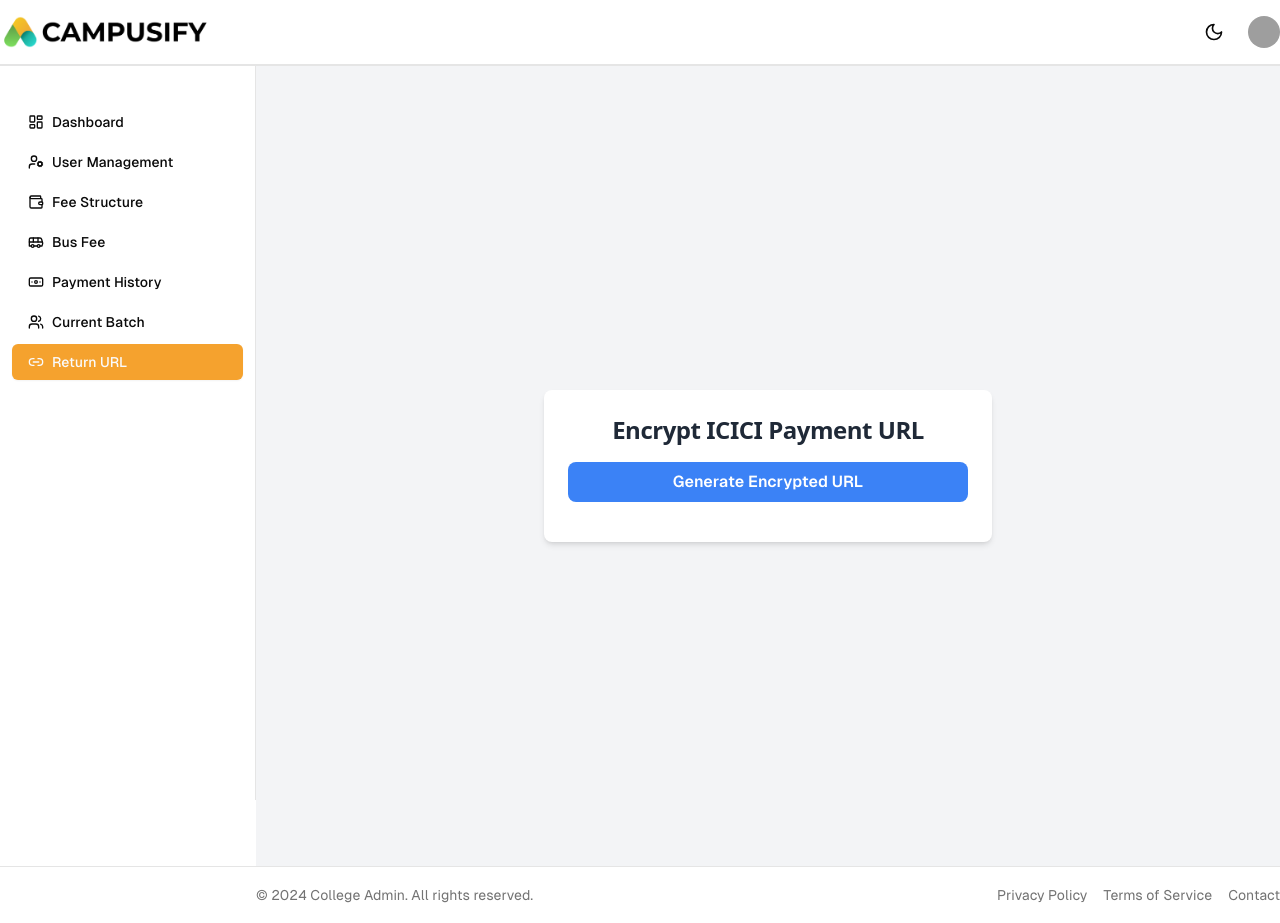
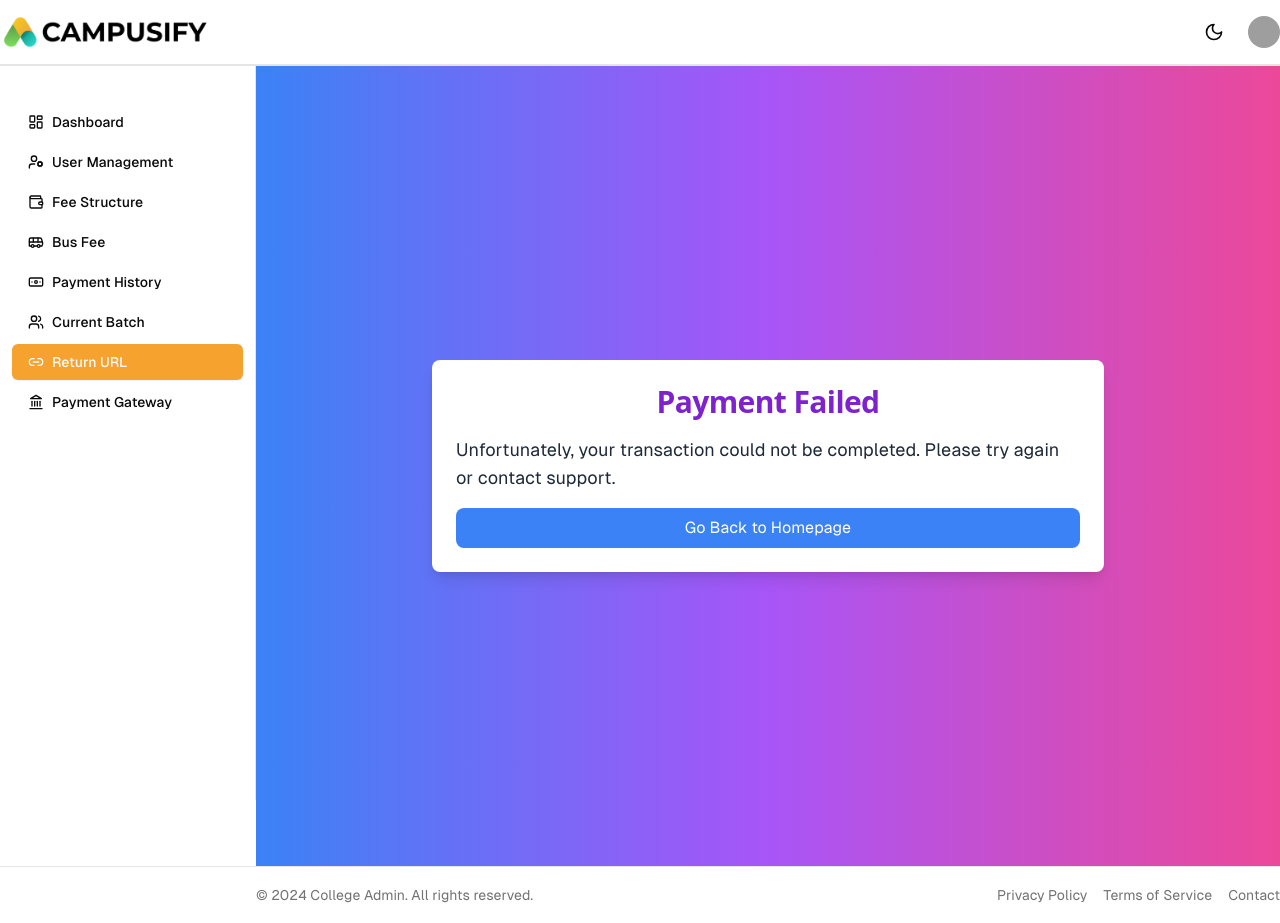
Before and after one commit to code-with-praveen143/payments-dashboard, a Next.js app in the folder Client/: page /dashboard/return-url in a window 1280 px wide. Built offline with nearby package versions, Linux system fonts and the light colour scheme; sample sign-in values are in the browser's storage; grey boxes are pictures that could not be loaded.

Commit message:
updated payments

```diff
--- a/Client/src/app/dashboard/components/sidebar.tsx
+++ b/Client/src/app/dashboard/components/sidebar.tsx
@@ -6,7 +6,7 @@ import { usePathname } from "next/navigation";
 import { cn } from "@/lib/utils";
 import { Button } from "@/components/ui/button";
 import { ScrollArea } from "@/components/ui/scroll-area";
-import { Bus, LayoutDashboard, UserCog, Wallet, Users, Banknote, Link2 } from 'lucide-react';
+import { Bus, LayoutDashboard, UserCog, Wallet, Users, Banknote, Link2, Landmark } from 'lucide-react';
 
 const sidebarNavItems = [
   {
@@ -48,6 +48,11 @@ const sidebarNavItems = [
     title: "Return URL",
     href: "/dashboard/return-url",
     icon: Link2,
+  },
+  {
+    title: "Payment Gateway",
+    href: "/dashboard/payment-gateway",
+    icon: Landmark,
   }
 ];
 
--- a/Client/src/app/dashboard/components/user-nav.tsx
+++ b/Client/src/app/dashboard/components/user-nav.tsx
@@ -5,7 +5,7 @@ import { useTheme } from "next-themes";
 import { usePathname, useRouter } from "next/navigation";
 import Link from "next/link";
 import Image from "next/image";
-import { LayoutDashboard, UserCog, CalendarRange, Bus, Users, Banknote,Link2 } from 'lucide-react';
+import { LayoutDashboard, UserCog, CalendarRange, Bus, Users, Banknote,Link2,Landmark } from 'lucide-react';
 
 import { Avatar, AvatarFallback, AvatarImage } from "@/components/ui/avatar";
 import { Button } from "@/components/ui/button";
@@ -62,6 +62,11 @@ const allNavItems = [
     title: "Return URL",
     href: "/dashboard/return-url",
     icon: Link2,
+  },
+  {
+    title: "Payment Gateway",
+    href: "/dashboard/payment-gateway",
+    icon: Landmark,
   }
 ];
 
--- /dev/null
+++ b/Client/src/app/dashboard/payment-gateway/page.tsx
@@ -0,0 +1,66 @@
+"use client";
+import { useState } from 'react';
+
+export default function EncryptURL() {
+  const [encryptedURL, setEncryptedURL] = useState('');
+  const [loading, setLoading] = useState(false);
+
+  const generateEncryptedURL = async () => {
+    setLoading(true);
+    const requestBody = {
+      merchantID: '386949',
+      mandatoryFields: '123456|11|100',
+      optionalFields: '',
+      returnURL: 'https://khit.campusify.io/dashboard/return-url',
+      referenceNo: '123456',
+      subMerchantID: '11',
+      transactionAmount: '100',
+      payMode: '9',
+    };
+
+    try {
+      const response = await fetch('http://localhost:5000/api/encryption/generate', {
+        method: 'POST',
+        headers: { 'Content-Type': 'application/json' },
+        body: JSON.stringify(requestBody),
+      });
+
+      const data = await response.json();
+      setEncryptedURL(data.encryptedURL);
+    } catch (error) {
+      console.error('Failed to generate encrypted URL:', error);
+    } finally {
+      setLoading(false);
+    }
+  };
+
+  return (
+    <div className="flex flex-col items-center justify-center min-h-screen bg-gray-100 p-4">
+      <div className="bg-white shadow-md rounded-lg p-6 w-full max-w-md">
+        <h1 className="text-2xl font-semibold mb-4 text-center text-gray-800">Encrypt ICICI Payment URL</h1>
+        <button
+          onClick={generateEncryptedURL}
+          disabled={loading}
+          className={`w-full py-2 px-4 mb-4 text-white font-semibold rounded-lg focus:outline-none focus:ring-2 focus:ring-offset-2 ${
+            loading ? 'bg-gray-400 cursor-not-allowed' : 'bg-blue-500 hover:bg-blue-600 focus:ring-blue-500'
+          }`}
+        >
+          {loading ? 'Generating...' : 'Generate Encrypted URL'}
+        </button>
+        {encryptedURL && (
+          <div className="text-center">
+            <p className="text-green-700 mb-2 break-all">Encrypted URL Generated Successfully!</p>
+            <a
+              href={encryptedURL}
+              target="_blank"
+              rel="noopener noreferrer"
+              className="inline-block bg-green-500 hover:bg-green-600 text-white font-semibold py-2 px-4 rounded-lg focus:outline-none focus:ring-2 focus:ring-offset-2 focus:ring-green-500"
+            >
+              Proceed to Payment
+            </a>
+          </div>
+        )}
+      </div>
+    </div>
+  );
+}
--- a/Client/src/app/dashboard/return-url/page.tsx
+++ b/Client/src/app/dashboard/return-url/page.tsx
@@ -1,66 +1,30 @@
-"use client";
-import { useState } from 'react';
+'use client'
+import { useSearchParams } from 'next/navigation';
 
-export default function EncryptURL() {
-  const [encryptedURL, setEncryptedURL] = useState('');
-  const [loading, setLoading] = useState(false);
-
-  const generateEncryptedURL = async () => {
-    setLoading(true);
-    const requestBody = {
-      merchantID: '386949',
-      mandatoryFields: '123456|11|100',
-      optionalFields: '',
-      returnURL: 'https://khit.campusify.io/dashboard/return-url',
-      referenceNo: '123456',
-      subMerchantID: '11',
-      transactionAmount: '100',
-      payMode: '9',
-    };
-
-    try {
-      const response = await fetch('http://localhost:5000/api/encryption/generate', {
-        method: 'POST',
-        headers: { 'Content-Type': 'application/json' },
-        body: JSON.stringify(requestBody),
-      });
-
-      const data = await response.json();
-      setEncryptedURL(data.encryptedURL);
-    } catch (error) {
-      console.error('Failed to generate encrypted URL:', error);
-    } finally {
-      setLoading(false);
-    }
-  };
+const ReturnUrl = () => {
+  const searchParams = useSearchParams();
+  const success = searchParams.get('success');
 
   return (
-    <div className="flex flex-col items-center justify-center min-h-screen bg-gray-100 p-4">
-      <div className="bg-white shadow-md rounded-lg p-6 w-full max-w-md">
-        <h1 className="text-2xl font-semibold mb-4 text-center text-gray-800">Encrypt ICICI Payment URL</h1>
-        <button
-          onClick={generateEncryptedURL}
-          disabled={loading}
-          className={`w-full py-2 px-4 mb-4 text-white font-semibold rounded-lg focus:outline-none focus:ring-2 focus:ring-offset-2 ${
-            loading ? 'bg-gray-400 cursor-not-allowed' : 'bg-blue-500 hover:bg-blue-600 focus:ring-blue-500'
-          }`}
+    <div className="min-h-screen flex items-center justify-center bg-gradient-to-r from-blue-500 via-purple-500 to-pink-500 text-white px-4">
+      <div className="max-w-2xl w-full bg-white rounded-lg shadow-lg p-6 text-gray-800">
+        <h1 className="text-3xl font-bold mb-4 text-center text-purple-700">
+          Payment {success === 'true' ? 'Successful' : 'Failed'}
+        </h1>
+        <p className="mb-4 text-lg">
+          {success === 'true'
+            ? 'Thank you for your payment! Your transaction was successful.'
+            : 'Unfortunately, your transaction could not be completed. Please try again or contact support.'}
+        </p>
+        <a
+          href="/"
+          className="block text-center bg-blue-500 hover:bg-blue-600 text-white py-2 px-4 rounded-lg mt-4"
         >
-          {loading ? 'Generating...' : 'Generate Encrypted URL'}
-        </button>
-        {encryptedURL && (
-          <div className="text-center">
-            <p className="text-green-700 mb-2 break-all">Encrypted URL Generated Successfully!</p>
-            <a
-              href={encryptedURL}
-              target="_blank"
-              rel="noopener noreferrer"
-              className="inline-block bg-green-500 hover:bg-green-600 text-white font-semibold py-2 px-4 rounded-lg focus:outline-none focus:ring-2 focus:ring-offset-2 focus:ring-green-500"
-            >
-              Proceed to Payment
-            </a>
-          </div>
-        )}
+          Go Back to Homepage
+        </a>
       </div>
     </div>
   );
-}
+};
+
+export default ReturnUrl;
```
Also changed, not shown: 2 other files (tests, documents, lock files or other folders).
